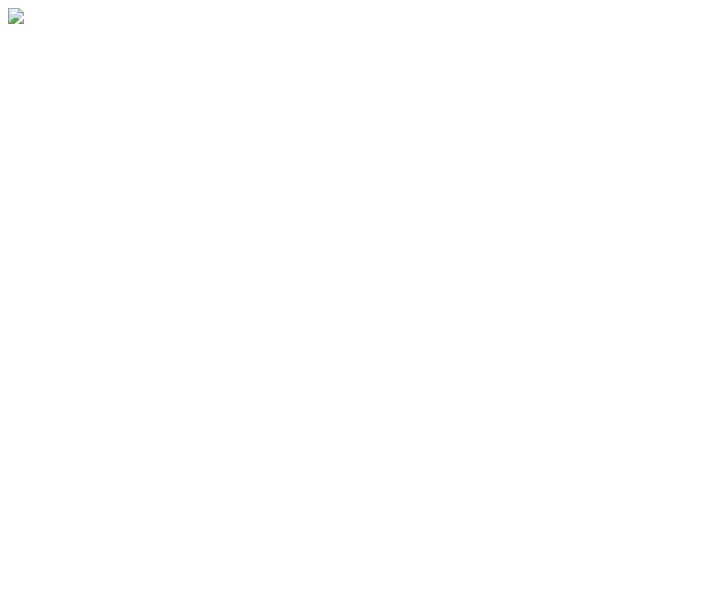
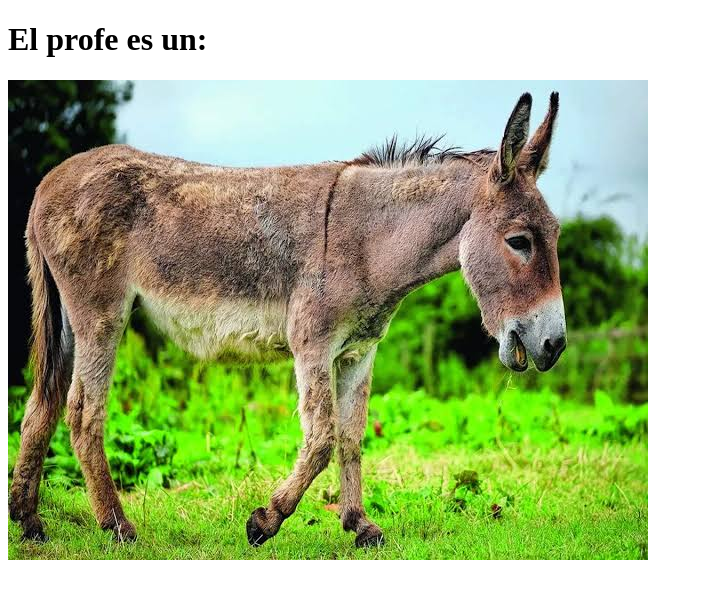
Before and after one commit to jmargue926/PrimerRepo, a plain HTML site: page burro.html in a window 1280 px wide. Shown: the whole page, without its empty margins (0-703 px from the left). Drawn offline with Linux system fonts and the light colour scheme.

Commit message:
segundo commit

```diff
--- a/burro.html
+++ b/burro.html
@@ -7,6 +7,7 @@
 	<title>Burro</title>
 </head>
 <body>
-	<img src="img/burro.jpg"/>
+	<h1>El profe es un: </h1>
+	<img src="burro.jpg"/>
 </body>
 </html>
```
